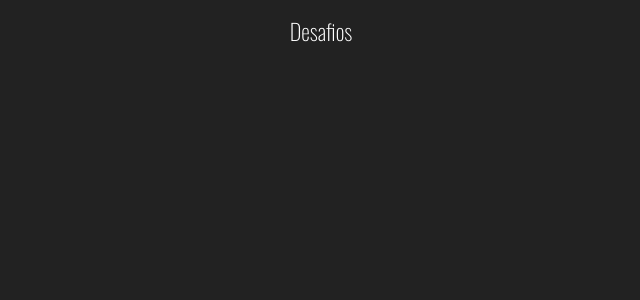
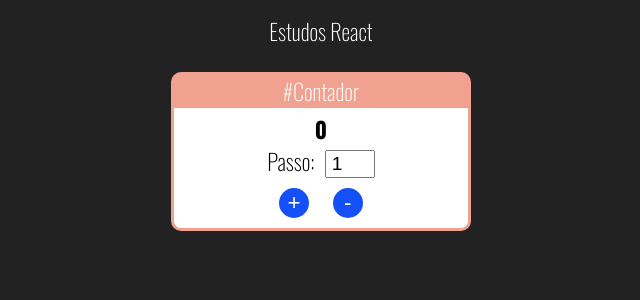
Before and after one commit to alexrla/Desafios__React, a React (Create React App) app: page / in a window 1280 px wide. Shown: the top 300 px of the page, without its empty margins (319-959 px from the left). Built offline with nearby package versions, Linux system fonts and the light colour scheme.

Commit message:
Desafio contador, feito

```diff
--- a/package.json
+++ b/package.json
@@ -9,6 +9,7 @@
     "react": "^18.1.0",
     "react-dom": "^18.1.0",
     "react-scripts": "5.0.1",
+    "styled-components": "^5.3.5",
     "web-vitals": "^2.1.4"
   },
   "scripts": {
--- a/src/App.jsx
+++ b/src/App.jsx
@@ -1,9 +1,31 @@
-import React from "react";
+import React from 'react';
+import styled from 'styled-components';
 
-export default function App()  {
-     return (
-         <div className="app">
-             <h1>Desafios</h1>
-         </div>
-     );
+import Card from "./components/layout/Card";
+
+import Contador from "./components/contador/Contador";
+
+
+export default function App(props) {
+  return (
+    <Container className="App">
+        <h1>Estudos React</h1>
+
+        <div className="cards">
+          <Card titulo="#Contador" cor="#F1A18F">
+              <Contador valorInicial={0} passo={1}/>
+          </Card>
+        </div>
+    </Container>
+  );
 }
+
+const Container = styled.div`
+  .cards  {
+    display: flex;
+
+    flex-wrap: wrap;
+
+    justify-content: center;
+  }
+`;
--- /dev/null
+++ b/src/components/contador/Botoes.jsx
@@ -0,0 +1,61 @@
+import React from "react";
+import styled from 'styled-components';
+
+export default function Botoes(props)  {
+    return (
+        <Content className="botoes">
+            <button onClick={props.setIncrementar} className="incrementar"> + </button>
+            <button onClick={props.setDecrementar} className="decrementar"> - </button>
+        </Content>
+    );
+}
+
+const Content = styled.div`
+    display: flex;
+
+    justify-content: space-around;
+
+    margin: 10px auto 0;
+
+    width: 100%;
+
+    .botoes {
+        display: flex;
+
+        justify-content: space-around;
+
+        margin: 10px auto 0;
+
+        width: 50%;
+    }
+
+    .incrementar,.decrementar {
+        align-items: center;
+
+        background-color: #1350f7;
+
+        border: none;
+
+        border-radius: 50%;
+
+        color: #ffffff;
+
+        cursor: pointer;
+
+        display: flex;
+
+        font-size: 1.4rem;
+
+        height: 30px;
+
+        justify-content: center;
+
+        overflow: hidden;
+
+        width: 30px;
+    }
+
+    .incrementar:hover,.decrementar:hover {
+        background-color: #0236c4;
+    }
+`;
--- /dev/null
+++ b/src/components/contador/Contador.jsx
@@ -0,0 +1,40 @@
+import React, {Component} from "react";
+
+import Display from './Display';
+import Botoes from './Botoes';
+import PassoForm from "./PassoForm";
+
+export default class Contador extends Component {
+    state = {
+        numero: this.props.valorInicial || 0,
+        passo: this.props.passo || 1
+    };
+
+    incrementar = () => {
+        this.setState({
+            numero: this.state.numero + this.state.passo
+        });
+    }
+
+    decrementar = () => {
+        this.setState({
+            numero: this.state.numero - this.state.passo
+        });
+    }
+
+    setPasso = (novoPasso) =>  {
+        this.setState({
+            passo: +novoPasso
+        });
+    }
+
+    render()    {
+        return (
+            <div>
+                <Display numero={this.state.numero} />
+                <PassoForm passo={this.state.passo} setPasso={this.setPasso} />
+                <Botoes setIncrementar={this.incrementar} setDecrementar={this.decrementar} />
+            </div>
+        );
+    };
+}
--- /dev/null
+++ b/src/components/contador/Display.jsx
@@ -0,0 +1,9 @@
+import React from "react";
+
+export default function Display(props)  {
+    return (
+        <div>
+            <span>{props.numero}</span>
+        </div>
+    );
+}
--- /dev/null
+++ b/src/components/contador/PassoForm.jsx
@@ -0,0 +1,33 @@
+import React from "react";
+import styled from 'styled-components';
+
+export default function PassoForm(props)  {
+    return (
+        <div>
+            <Content className="passo">
+                <label htmlFor="passoInput">Passo: </label>
+                <input type="number" value={props.passo} onChange={(evento) => props.setPasso(+evento.target.value)} id="passoInput" />
+            </Content>
+        </div>
+    );
+}
+
+const Content = styled.div`
+    display: flex;
+
+    justify-content: center;
+
+    margin-top: 10px;
+
+    label   {
+        margin-right: 10px;
+    }
+
+    input {
+        font-size: 1.2rem;
+
+        padding-left: 5px;
+
+        width: 50px;
+    }
+`;
--- /dev/null
+++ b/src/components/layout/Card.jsx
@@ -0,0 +1,65 @@
+import React from 'react';
+import styled from 'styled-components';
+
+export default function Card(props) {
+    const style =  {
+        backgroundColor: props.cor || "#FF0000",
+        borderColor: props.cor || "#FF0000"
+    };
+
+    return (
+        <Container className="card" style={style}>
+            <Title className="titulo">
+                {props.titulo}
+            </Title>
+
+            <Content className="conteudo">
+                {props.children}
+            </Content>
+        </Container>
+    );
+}
+
+const Container = styled.div`
+    border: 3px solid;
+
+    border-radius: 10px;
+
+    display: flex;
+
+    flex-direction: column;
+
+    margin: 10px;
+
+    max-width: 500px;
+
+    min-width: 300px;
+
+    overflow: hidden;
+`;
+
+const Title = styled.div`
+    display: flex;
+
+    justify-content: center;
+
+    padding: 5px 0px;
+`;
+
+const Content = styled.div`
+    align-items: center;
+
+    background-color: #FFFFFF;
+
+    color: #000000;
+
+    display: flex;
+
+    flex-grow: 1;
+
+    flex-direction: column;
+
+    justify-content: center;
+
+    padding: 10px;
+`;
```
Also changed, not shown: 1 other file (tests, documents, lock files or other folders).
